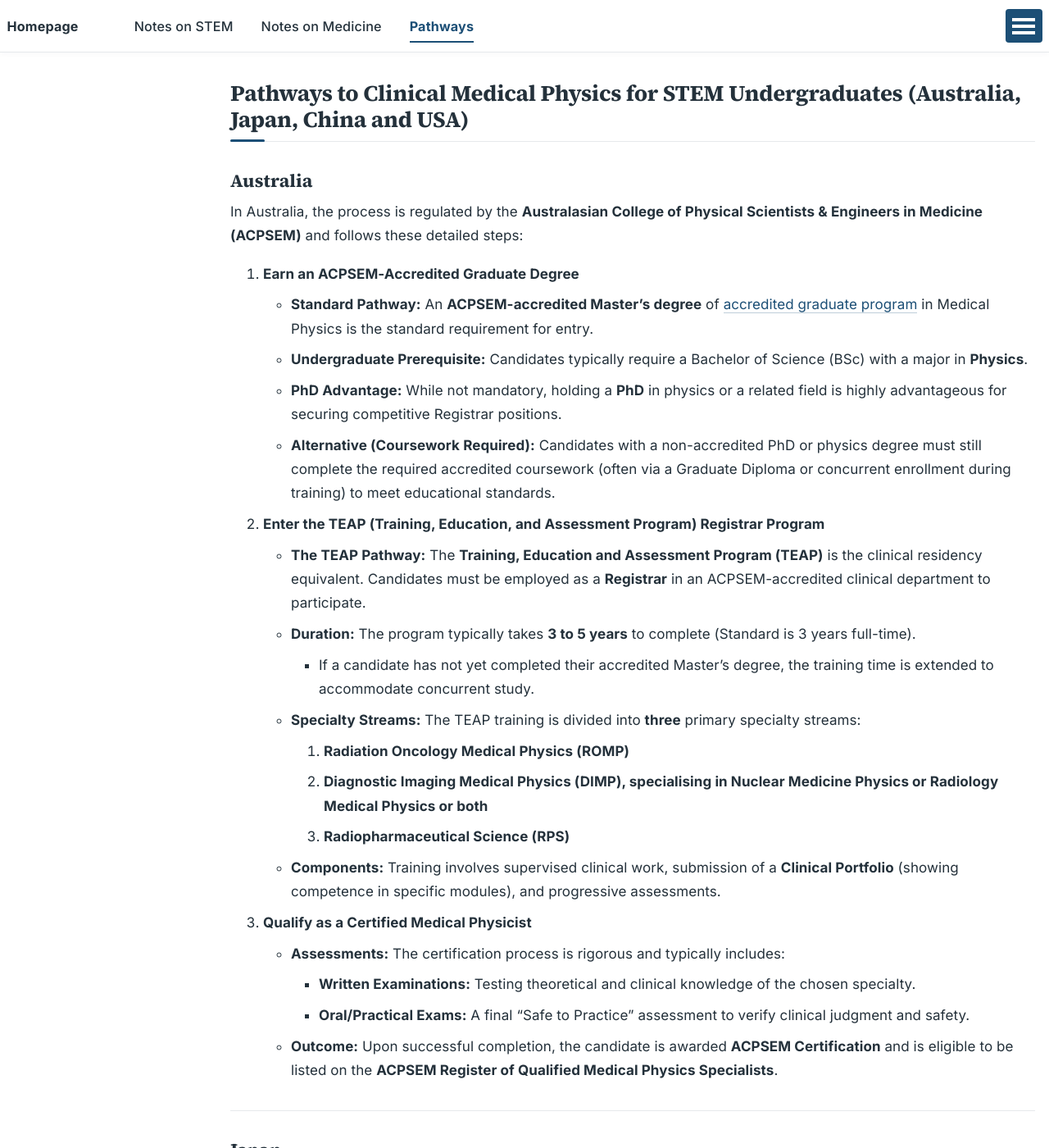
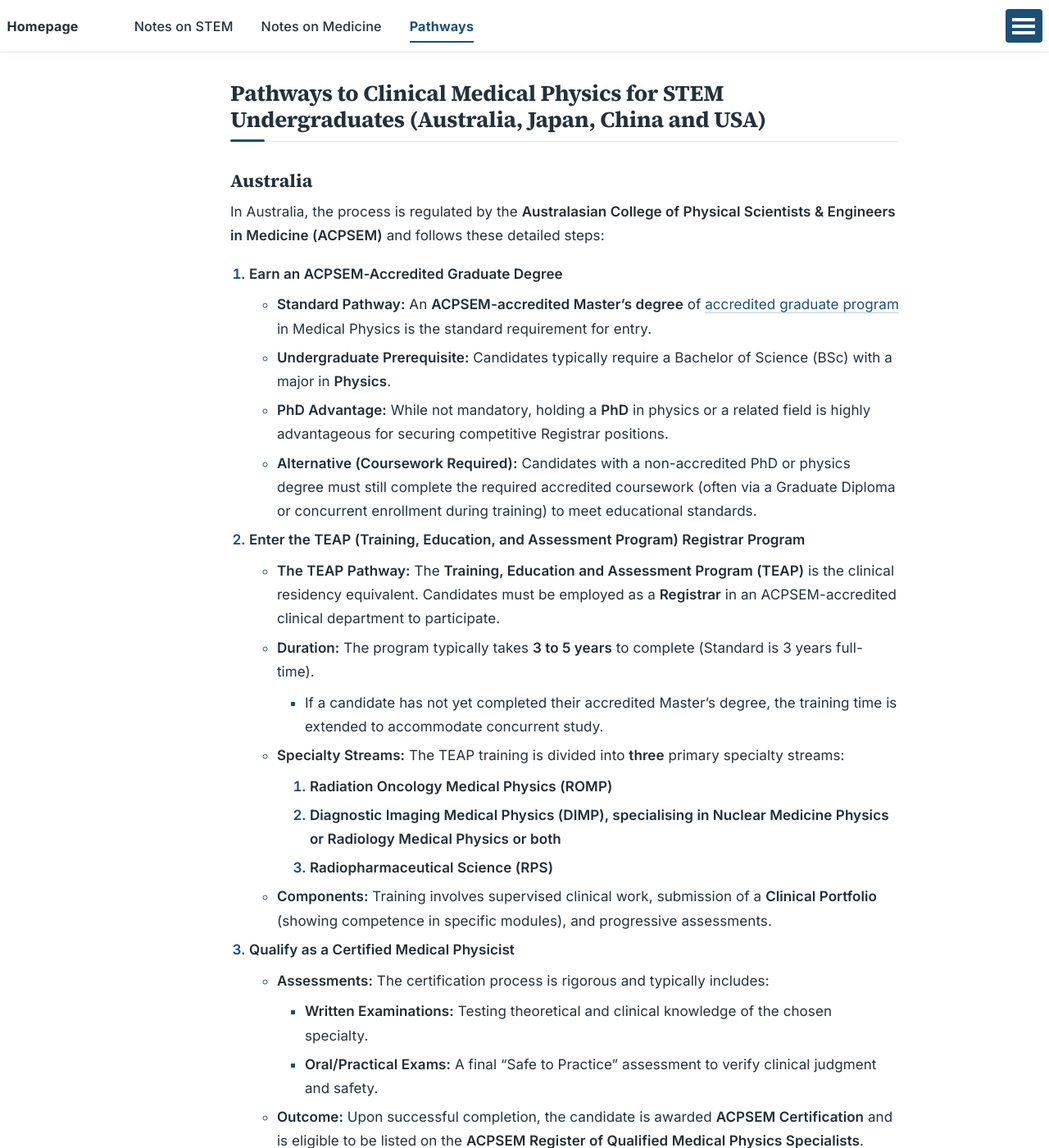
Before and after one commit to Louis-QiuyuLu/Louis-QiuyuLu.github.io, a Jekyll site: the page built from _pages/pathways.md, in a window 1280 px wide and 1400 px high. Shown: the whole window at 82% size. Built offline with Jekyll 4.4.1, drawn with Linux system fonts in a browser that asks for light colours.

Commit message:
Polish typography, borders, and layout rhythm
- Cap reading measure (48rem) for text while letting figures/tables/images
  span full width; refine section spacing and list rhythm.
- Replace the fragile -10em anchor scroll hack with scroll-margin-top.
- Add accent list markers, refined code-block frames, centered sidebar
  avatar/name within the profile card, and accent focus-visible rings.

Co-authored-by: Qiuyu Lu <Louis-QiuyuLu@users.noreply.github.com>

```diff
--- a/_sass/_custom.scss
+++ b/_sass/_custom.scss
@@ -459,3 +459,142 @@ hr {
     color: $muted-text-color;
   }
 }
+
+/* ==========================================================================
+   AESTHETIC POLISH: rhythm, measure, borders, code, lists
+   ========================================================================== */
+
+/*
+   Anchor scroll offset for the sticky nav.
+   Replaces the fragile negative-margin (-10em) hack with scroll-margin-top.
+   ========================================================================== */
+
+h1, h2, h3, h4, .anchor {
+  scroll-margin-top: 5.5rem;
+}
+
+.page__content h1:before,
+.anchor:before {
+  content: none;
+}
+
+.page__content #about-me {
+  margin-top: 0;
+
+  &:before {
+    content: none;
+  }
+}
+
+/*
+   Comfortable reading measure: cap text width but let figures/tables/images
+   that live in their own block breathe full width.
+   ========================================================================== */
+
+.page__content {
+  > p,
+  > ul,
+  > ol,
+  > dl,
+  > h1,
+  > h2,
+  > h3,
+  > h4,
+  > h5,
+  > h6,
+  > blockquote,
+  > hr {
+    max-width: 48rem;
+  }
+
+  > ul,
+  > ol {
+    padding-left: 1.35em;
+  }
+
+  li {
+    margin-bottom: 0.35em;
+  }
+
+  /* subtle accent list markers */
+  ul > li::marker {
+    color: $accent-color;
+  }
+
+  ol > li::marker {
+    color: $accent-color;
+    font-weight: 600;
+  }
+
+  strong {
+    color: mix(#000, $text-color, 8%);
+    font-weight: 600;
+  }
+}
+
+/*
+   Vertical rhythm between major sections
+   ========================================================================== */
+
+.page__content {
+  h1 + p,
+  h1 + ul,
+  h2 + p,
+  h2 + ul {
+    margin-top: 0.6em;
+  }
+
+  p {
+    margin: 0 0 0.9em;
+  }
+}
+
+/*
+   Code blocks
+   ========================================================================== */
+
+.page__content {
+  pre,
+  div.highlighter-rouge,
+  figure.highlight {
+    border: 1px solid $border-color;
+    border-radius: 8px;
+    background: $code-background-color;
+  }
+
+  pre {
+    padding: 0.9em 1.1em;
+    font-size: 0.85rem;
+    line-height: 1.55;
+  }
+}
+
+/*
+   Sidebar avatar: center and constrain within the card
+   ========================================================================== */
+
+@include breakpoint($large) {
+  .author__avatar {
+    text-align: center;
+
+    img {
+      max-width: 150px;
+    }
+  }
+
+  .sidebar .author__name,
+  .author__bio {
+    text-align: center;
+  }
+}
+
+/*
+   Focus-visible accessibility ring in the accent color
+   ========================================================================== */
+
+a:focus-visible,
+.btn:focus-visible,
+button:focus-visible {
+  outline: 2px solid $accent-color;
+  outline-offset: 2px;
+}
```
